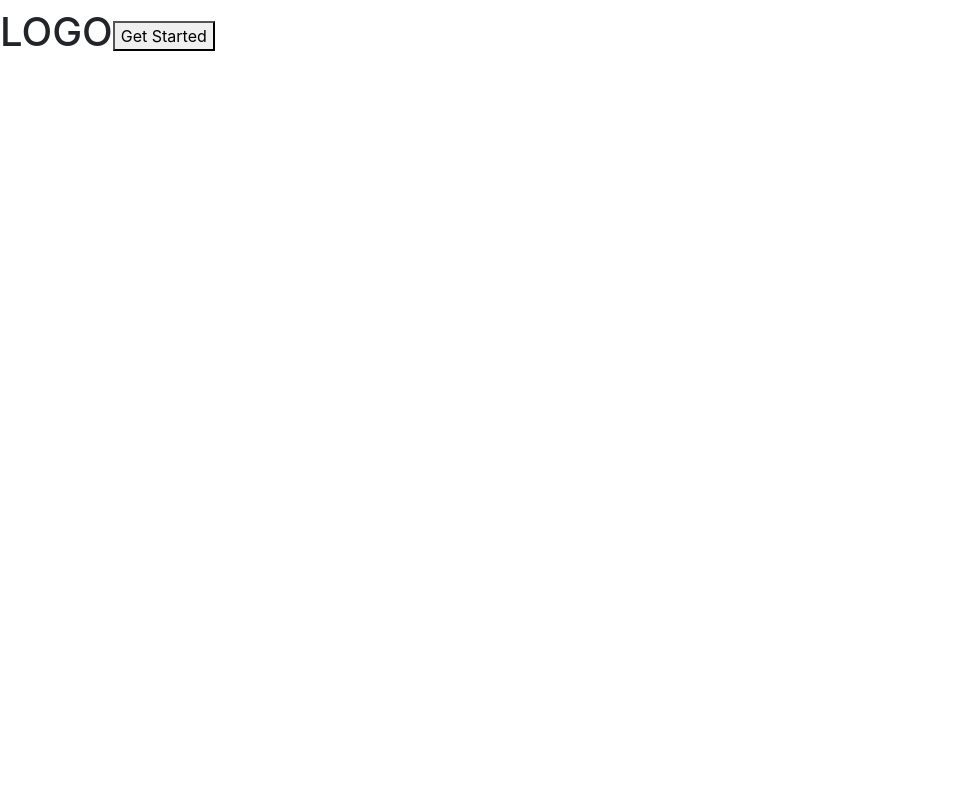
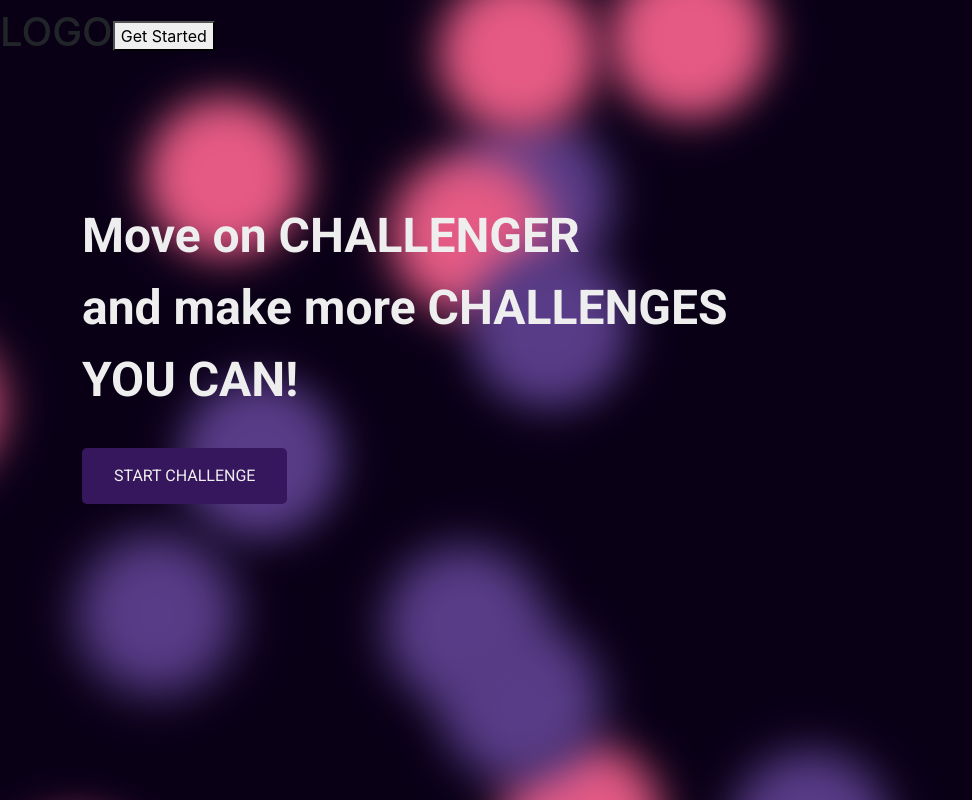
Before and after one commit to A01TH/graduation-project, a React (Create React App) app: page / in a window 1280 px wide. Shown: the whole page, without its empty margins (0-972 px from the left). Built offline with nearby package versions, Linux system fonts and the light colour scheme; the HTML template or start-up script is replaced by a standard one.

Commit message:
adding a get started page components

```diff
--- a/src/App.js
+++ b/src/App.js
@@ -1,12 +1,11 @@
 import "./App.scss";
-import Button from "react-bootstrap/Button";
 import Navbar from "./components/navbar/Navbar";
+import GetStarted from "./Pages/GetStarted/GetStarted";
 function App() {
   return (
     <div className="App">
-      <>
-        <Navbar />
-      </>
+      <Navbar />
+      <GetStarted />
     </div>
   );
 }
--- /dev/null
+++ b/src/Pages/GetStarted/GetStarted.jsx
@@ -0,0 +1,14 @@
+import React from "react";
+import Background from "../../components/background/Background";
+import Hero from "../../components/hero/Hero";
+
+const GetStarted = () => {
+  return (
+    <>
+      <Background />
+      <Hero />
+    </>
+  );
+};
+
+export default GetStarted;
--- /dev/null
+++ b/src/components/background/Background.jsx
@@ -0,0 +1,31 @@
+import React from "react";
+import "./Background.scss";
+
+const Background = () => {
+  return (
+    <div class="background">
+      <span></span>
+      <span></span>
+      <span></span>
+      <span></span>
+      <span></span>
+      <span></span>
+      <span></span>
+      <span></span>
+      <span></span>
+      <span></span>
+      <span></span>
+      <span></span>
+      <span></span>
+      <span></span>
+      <span></span>
+      <span></span>
+      <span></span>
+      <span></span>
+      <span></span>
+      <span></span>
+    </div>
+  );
+};
+
+export default Background;
--- /dev/null
+++ b/src/components/background/Background.scss
@@ -0,0 +1,208 @@
+.background {
+  position: fixed;
+  width: 100vw;
+  height: 100vh;
+  top: 0;
+  left: 0;
+  background: #090016;
+  overflow: hidden;
+  z-index: -1;
+}
+
+.background span {
+  width: 20vmin;
+  height: 20vmin;
+  border-radius: 20vmin;
+  backface-visibility: hidden;
+  position: absolute;
+  animation: move;
+  animation-duration: 28;
+  animation-timing-function: linear;
+  animation-iteration-count: infinite;
+}
+
+.background span:nth-child(0) {
+  color: #e45a84;
+  top: 53%;
+  left: 69%;
+  animation-duration: 56s;
+  animation-delay: -40s;
+  transform-origin: -10vw -3vh;
+  box-shadow: 40vmin 0 5.361238657933335vmin currentColor;
+}
+.background span:nth-child(1) {
+  color: #e45a84;
+  top: 96%;
+  left: 42%;
+  animation-duration: 168s;
+  animation-delay: -97s;
+  transform-origin: -8vw 2vh;
+  box-shadow: -40vmin 0 5.274910523134556vmin currentColor;
+}
+.background span:nth-child(2) {
+  color: #e45a84;
+  top: 36%;
+  left: 15%;
+  animation-duration: 64s;
+  animation-delay: -78s;
+  transform-origin: -21vw 11vh;
+  box-shadow: -40vmin 0 5.703885803992626vmin currentColor;
+}
+.background span:nth-child(3) {
+  color: #e45a84;
+  top: 39%;
+  left: 70%;
+  animation-duration: 24s;
+  animation-delay: -102s;
+  transform-origin: -10vw -8vh;
+  box-shadow: 40vmin 0 5.205109737320015vmin currentColor;
+}
+.background span:nth-child(4) {
+  color: #583c87;
+  top: 70%;
+  left: 67%;
+  animation-duration: 164s;
+  animation-delay: -85s;
+  transform-origin: -10vw 20vh;
+  box-shadow: -40vmin 0 5.4815379194230855vmin currentColor;
+}
+.background span:nth-child(5) {
+  color: #583c87;
+  top: 78%;
+  left: 22%;
+  animation-duration: 13s;
+  animation-delay: -87s;
+  transform-origin: -15vw 25vh;
+  box-shadow: 40vmin 0 5.945816186786495vmin currentColor;
+}
+.background span:nth-child(6) {
+  color: #ffacac;
+  top: 4%;
+  left: 97%;
+  animation-duration: 132s;
+  animation-delay: -77s;
+  transform-origin: 1vw -13vh;
+  box-shadow: -40vmin 0 5.175350378932263vmin currentColor;
+}
+.background span:nth-child(7) {
+  color: #583c87;
+  top: 64%;
+  left: 67%;
+  animation-duration: 101s;
+  animation-delay: -150s;
+  transform-origin: 1vw -9vh;
+  box-shadow: 40vmin 0 5.411084370194665vmin currentColor;
+}
+.background span:nth-child(8) {
+  color: #583c87;
+  top: 53%;
+  left: 7%;
+  animation-duration: 188s;
+  animation-delay: -91s;
+  transform-origin: -21vw -2vh;
+  box-shadow: 40vmin 0 5.833528485129801vmin currentColor;
+}
+.background span:nth-child(9) {
+  color: #583c87;
+  top: 15%;
+  left: 20%;
+  animation-duration: 99s;
+  animation-delay: -14s;
+  transform-origin: -11vw -8vh;
+  box-shadow: 40vmin 0 5.799854023174991vmin currentColor;
+}
+.background span:nth-child(10) {
+  color: #ffacac;
+  top: 71%;
+  left: 5%;
+  animation-duration: 131s;
+  animation-delay: -218s;
+  transform-origin: 1vw 24vh;
+  box-shadow: 40vmin 0 5.1877165166064145vmin currentColor;
+}
+.background span:nth-child(11) {
+  color: #e45a84;
+  top: 64%;
+  left: 35%;
+  animation-duration: 144s;
+  animation-delay: -170s;
+  transform-origin: 19vw 0vh;
+  box-shadow: -40vmin 0 5.252098425276249vmin currentColor;
+}
+.background span:nth-child(12) {
+  color: #e45a84;
+  top: 72%;
+  left: 78%;
+  animation-duration: 53s;
+  animation-delay: -22s;
+  transform-origin: -6vw -13vh;
+  box-shadow: 40vmin 0 5.425920749892513vmin currentColor;
+}
+.background span:nth-child(13) {
+  color: #583c87;
+  top: 68%;
+  left: 97%;
+  animation-duration: 203s;
+  animation-delay: -86s;
+  transform-origin: -13vw 4vh;
+  box-shadow: 40vmin 0 5.683172348612317vmin currentColor;
+}
+.background span:nth-child(14) {
+  color: #583c87;
+  top: 7%;
+  left: 59%;
+  animation-duration: 111s;
+  animation-delay: -206s;
+  transform-origin: 7vw 15vh;
+  box-shadow: -40vmin 0 5.245742837584289vmin currentColor;
+}
+.background span:nth-child(15) {
+  color: #e45a84;
+  top: 16%;
+  left: 34%;
+  animation-duration: 37s;
+  animation-delay: -210s;
+  transform-origin: -1vw -24vh;
+  box-shadow: 40vmin 0 5.369654555284493vmin currentColor;
+}
+.background span:nth-child(16) {
+  color: #583c87;
+  top: 72%;
+  left: 20%;
+  animation-duration: 199s;
+  animation-delay: -69s;
+  transform-origin: -6vw 4vh;
+  box-shadow: -40vmin 0 5.107951499589423vmin currentColor;
+}
+.background span:nth-child(17) {
+  color: #583c87;
+  top: 64%;
+  left: 50%;
+  animation-duration: 38s;
+  animation-delay: -30s;
+  transform-origin: -10vw -7vh;
+  box-shadow: -40vmin 0 5.563372200521437vmin currentColor;
+}
+.background span:nth-child(18) {
+  color: #e45a84;
+  top: 81%;
+  left: 36%;
+  animation-duration: 86s;
+  animation-delay: -107s;
+  transform-origin: -4vw -13vh;
+  box-shadow: 40vmin 0 5.323229314035918vmin currentColor;
+}
+.background span:nth-child(19) {
+  color: #e45a84;
+  top: 44%;
+  left: 46%;
+  animation-duration: 179s;
+  animation-delay: -68s;
+  transform-origin: 24vw -20vh;
+  box-shadow: 40vmin 0 5.073920719507066vmin currentColor;
+}
+@keyframes move {
+  100% {
+    transform: translate3d(0, 0, 1px) rotate(360deg);
+  }
+}
--- /dev/null
+++ b/src/components/hero/Hero.jsx
@@ -0,0 +1,22 @@
+import React from "react";
+import "./Hero.scss";
+
+const Hero = () => {
+  return (
+    <div class="hero">
+      <div class="container">
+        <h1>
+          Move on <span className="text-uppercase colored">Challenger</span>
+          <div>
+            and make more{" "}
+            <span className="text-uppercase colored">Challenges</span>
+          </div>
+          <div className="text-uppercase colored">You Can!</div>
+        </h1>
+        <button>Start Challenge</button>
+      </div>
+    </div>
+  );
+};
+
+export default Hero;
--- /dev/null
+++ b/src/components/hero/Hero.scss
@@ -0,0 +1,25 @@
+@import url("https://fonts.googleapis.com/css?family=Roboto:400,400i,700");
+
+.hero {
+  padding-top: 4rem;
+  text-align: start;
+  color: #eee;
+  font-family: "Roboto";
+  h1 {
+    width: 60%;
+    font-size: 3rem;
+    padding-top: 4rem;
+    margin-bottom: 2rem;
+    line-height: 1.5;
+    font-weight: 700;
+  }
+  button {
+    background: #36175e;
+    color: #eee;
+    padding: 1rem 2rem;
+    border: none;
+    border-radius: 5px;
+    text-transform: uppercase;
+    cursor: pointer;
+  }
+}
--- a/src/index.scss
+++ b/src/index.scss
@@ -1,13 +1,16 @@
 body {
   margin: 0;
-  font-family: -apple-system, BlinkMacSystemFont, 'Segoe UI', 'Roboto', 'Oxygen',
-    'Ubuntu', 'Cantarell', 'Fira Sans', 'Droid Sans', 'Helvetica Neue',
+  font-family: -apple-system, BlinkMacSystemFont, "Segoe UI", "Roboto", "Oxygen",
+    "Ubuntu", "Cantarell", "Fira Sans", "Droid Sans", "Helvetica Neue",
     sans-serif;
   -webkit-font-smoothing: antialiased;
   -moz-osx-font-smoothing: grayscale;
 }
 
 code {
-  font-family: source-code-pro, Menlo, Monaco, Consolas, 'Courier New',
+  font-family: source-code-pro, Menlo, Monaco, Consolas, "Courier New",
     monospace;
 }
+
+$primaryColor: #090016;
+$secondaryColor: #36175e;
```
Also changed, not shown: src/UI/Modal/Modal.jsx (added, +7 -0 lines), src/Pages/GetStarted/GetStarted.scss (added), src/UI/Modal/Modal.scss (added).
